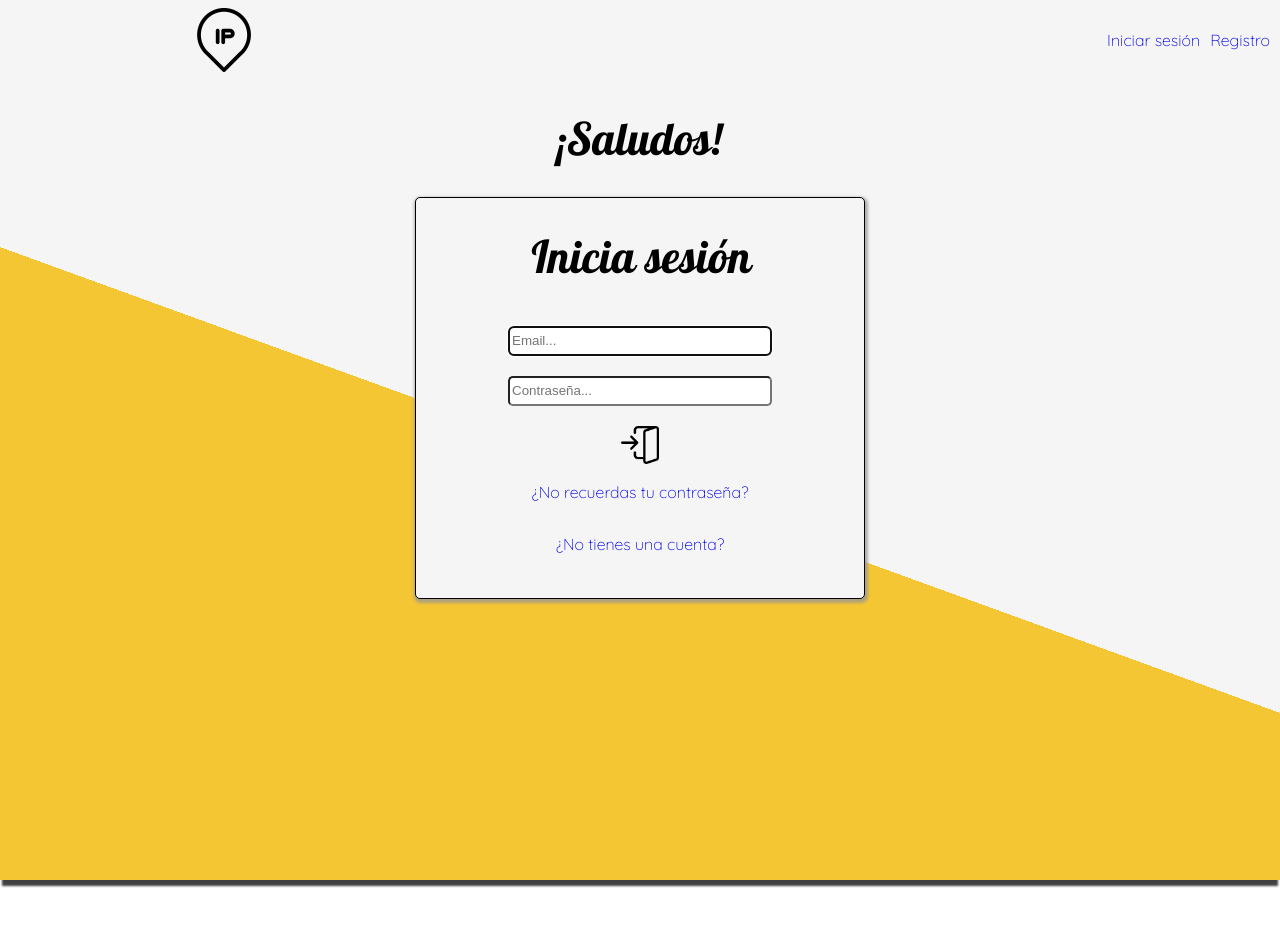
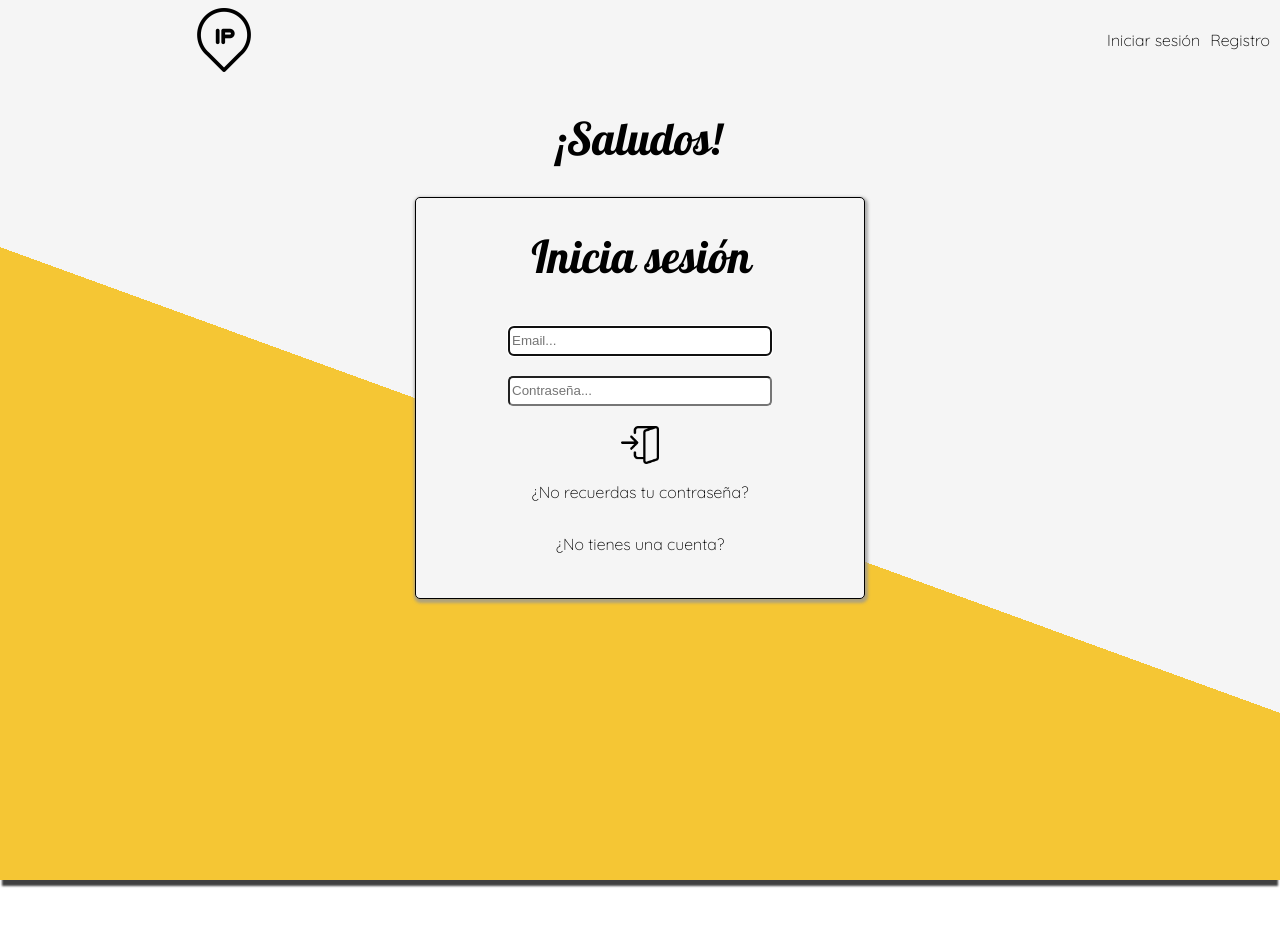
Before and after one commit to An3SC/Inquilino-Perfecto, a React (Create React App) app in the folder inquilino-front/: page /login in a window 1280 px wide. Shown: the top 926 px of the page. Built offline with nearby package versions, Linux system fonts and the light colour scheme.

Commit message:
Aplicado estilo general

```diff
--- a/inquilino-front/src/App.css
+++ b/inquilino-front/src/App.css
@@ -30,7 +30,7 @@
   text-align: center;
   display: flex;
   flex-direction: column;
-  font-family: 'quicksandlight';
+  font-family: 'quicksandlight', sans-serif;
   margin: 0;
   padding: 0;
   box-sizing: border-box;
@@ -38,16 +38,16 @@
 }
 
 .App button {
-  font-family: 'quicksandlight';
+  font-family: 'quicksandlight', sans-serif;
   font-weight: bold;
 }
 
-.App button:active {
+/* .App button:active {
   background: whitesmoke;
-}
+} */
 
 .App h1 {
-  font-family: 'lobster_twobold_italic';
+  font-family: 'lobster_twobold_italic', sans-serif;
   font-size: 45px;
 }
 
@@ -57,6 +57,7 @@
 
 .App a {
   text-decoration: none;
+  color: black;
 }
 
 .App a:hover {
@@ -81,20 +82,21 @@ html {
 .pageHome, .firstSearch,
 .videoHome, .loginContainer,
 .recoveryContainer, .registerContainer,
-.searchPage, .showHomeContainer,
-.createHomeContainer, .profileContainer,
+.searchPage, .showHomePage,
+.createHome, .profileContainer,
 .myHomesContainer, .updateContainer,
 .myBookingsContainer, .updateHomeContainer,
-.bookingIdContainer, .resetContainer {
+.bookingIdContainer, .resetContainer,
+.changeEmailContainer {
   height: 100vh;
   width: 100%;
 }
 
-.loginContainer,
+.loginContainer, .changeEmailContainer,
 .recoveryContainer, .registerContainer,
 .pageHome, .searchPage, .resetContainer,
-.validateContainer, .showHomeContainer,
-.createHomeContainer, .profileContainer,
+.validateContainer, .showHomePage,
+.createHome, .profileContainer,
  .updateContainer, .updateHomeContainer,
 .bookingIdContainer {
   position:relative;
```
